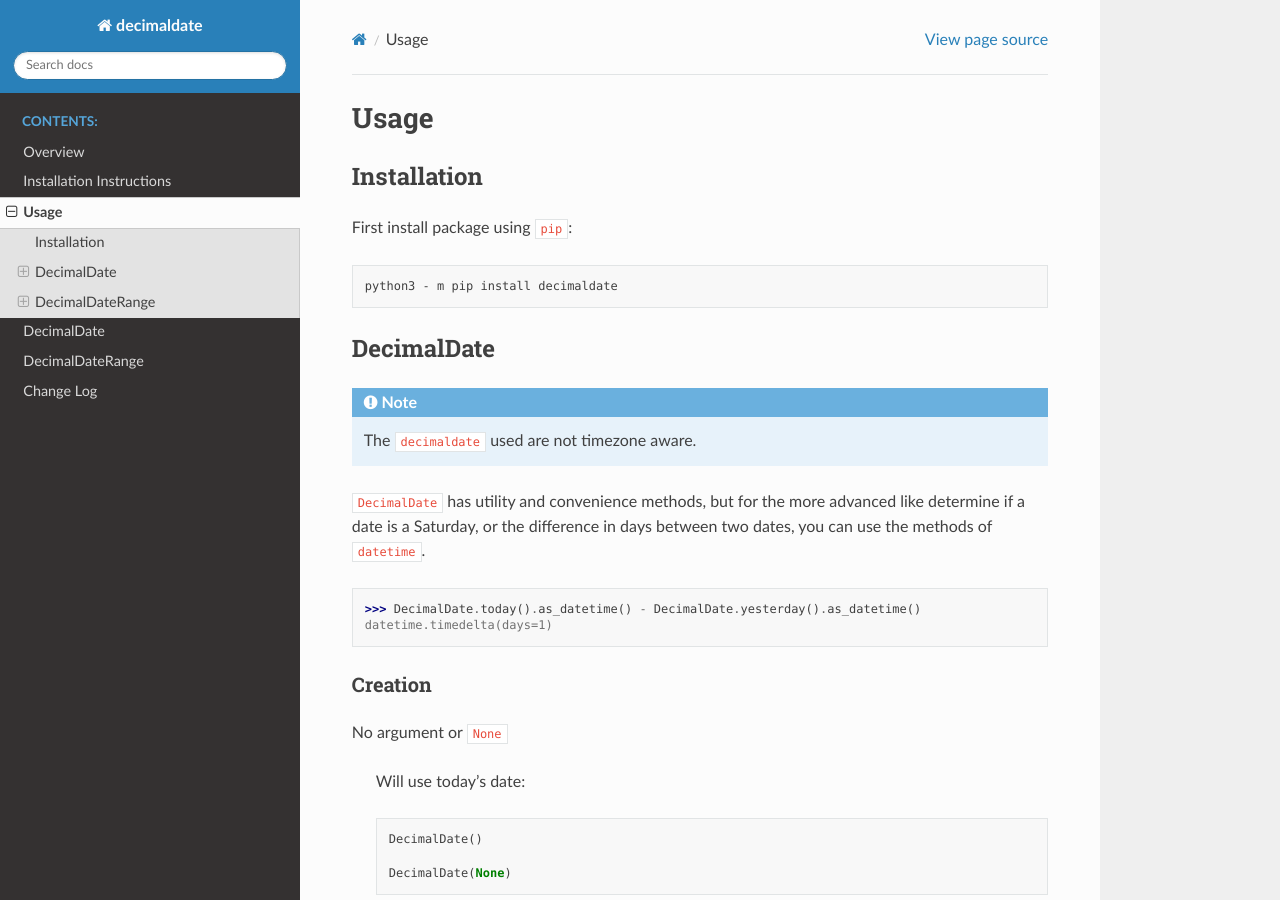
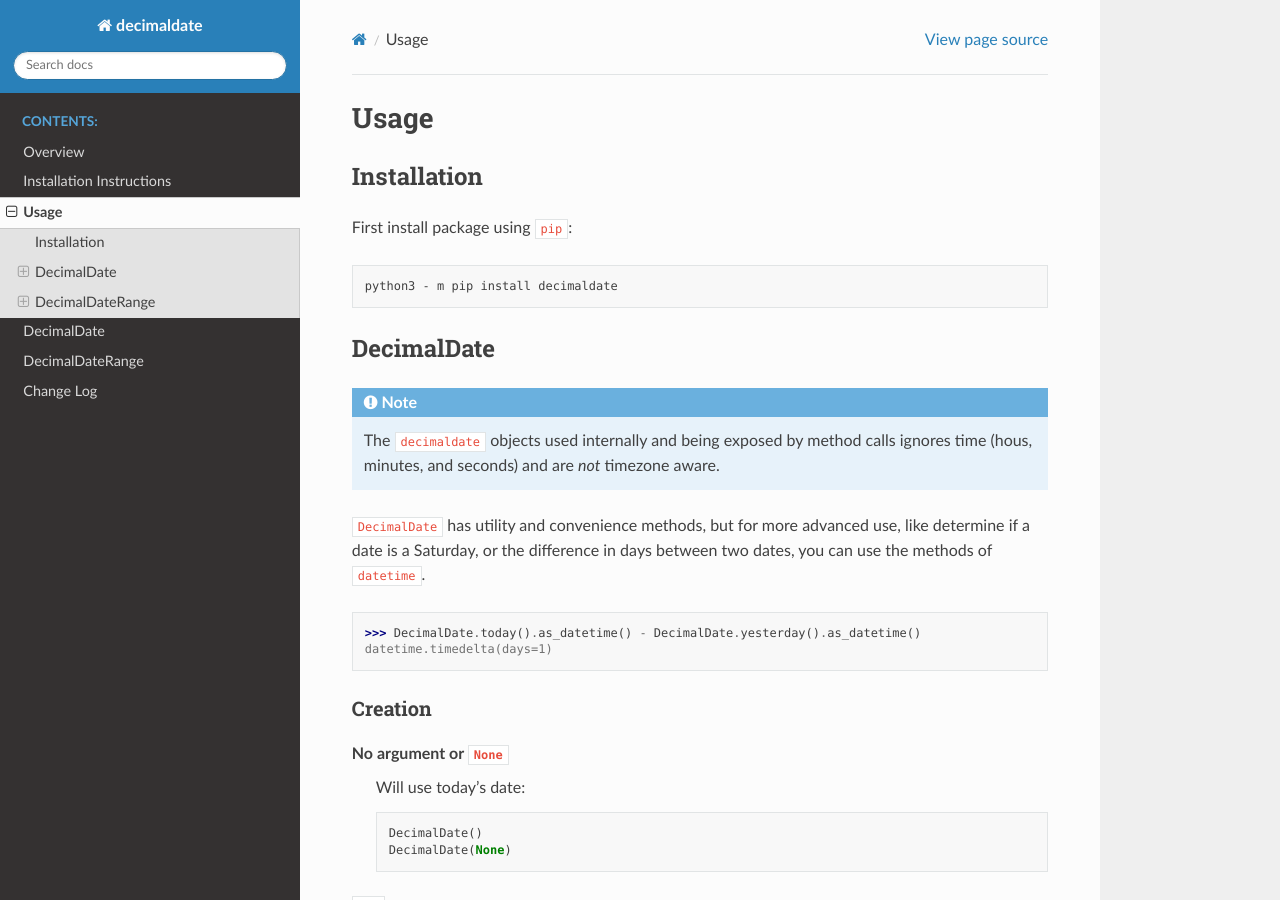
Before and after one commit to TorbenJakobsen/decimaldate, a Sphinx documentation site: the page built from docs/source/usage.rst, in a window 1280 px wide and 900 px high. Built offline with Sphinx 7.4.7 and the Read the Docs theme 2.0.0, drawn with Linux system fonts in a browser that asks for light colours; some of the changed text lies outside the part shown.

Commit message:
update doc

```diff
--- a/docs/source/usage.rst
+++ b/docs/source/usage.rst
@@ -18,10 +18,12 @@ First install package using ``pip``:
 
 .. note::
 
-   The ``decimaldate`` used are not timezone aware.
+   The ``decimaldate`` objects used internally and being exposed by method calls
+   ignores time (hous, minutes, and seconds) and are *not* timezone aware.
 
 ``DecimalDate`` has utility and convenience methods,
-but for the more advanced like determine if a date is a Saturday,
+but for more advanced use,
+like determine if a date is a Saturday,
 or the difference in days between two dates,
 you can use the methods of ``datetime``.
 
@@ -32,25 +34,20 @@ Creation
 ========
 
 No argument or ``None``
+    Will use today's date::
 
-  Will use today's date::
-
-    DecimalDate()
-
-    DecimalDate(None)
+        DecimalDate()
+        DecimalDate(None)
 
 ``int``
-
     >>> DecimalDate(20240911)
     DecimalDate(20240911)
 
 ``str``
-
     >>> DecimalDate("20240911")
     DecimalDate(20240911)
 
 ``decimaldate``
-
     >>> from datetime import datetime
     >>> DecimalDate(datetime.today()) == DecimalDate.today()
     True
@@ -59,17 +56,14 @@ Representation
 ==============
 
 ``repr()``
-
     >>> repr(DecimalDate(2024_09_11))
     DecimalDate(20240911)
 
 ``int()``
-
     >>> int(DecimalDate(2024_09_11))
     20240911
 
 ``str()``
-
     >>> str(DecimalDate(2024_09_11))
     '20240911'
 
@@ -143,36 +139,29 @@ As other types
 ==============
 
 ``as_int()``
-
     >>> DecimalDate(2024_09_11).as_int()
     20240911
 
 ``as_str()``
-
     >>> DecimalDate(2024_09_11).as_str()
     '20240911'
 
 ``as_datetime()``
-
     >>> DecimalDate(2024_09_11).as_datetime()
 
 Static methods
 ==============
 
 ``today()``
-
     >>> DecimalDate.today()
 
 ``yesterday()``
-
     >>> DecimalDate.yesterday()
 
 ``tomorrow()``
-
     >>> DecimalDate.tomorrow()
 
 ``range()``
-
     See ``DecimalDateRange``.
 
 ====================
@@ -195,7 +184,6 @@ Creation
 ========
 
 ``DecimalDateRange``
-
     >>> for dd in DecimalDateRange(DecimalDate(2024_02_14), DecimalDate(2024_02_17)):
     >>>     print(dd)
     20240214
```
Also changed, not shown: other parts of docs/source/usage.rst (+6 -4 lines), docs/source/index.rst (+47 -23 lines).
